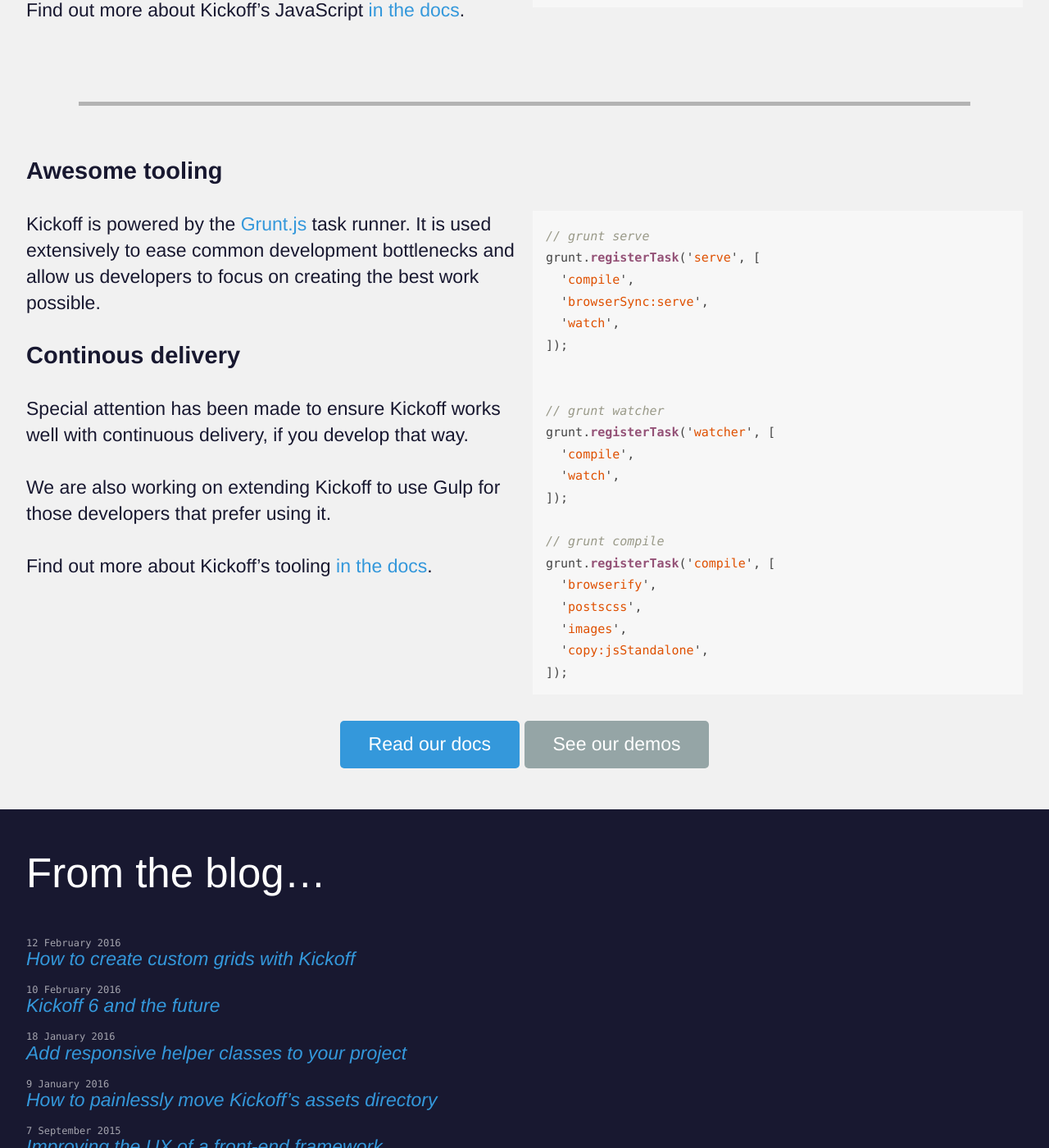
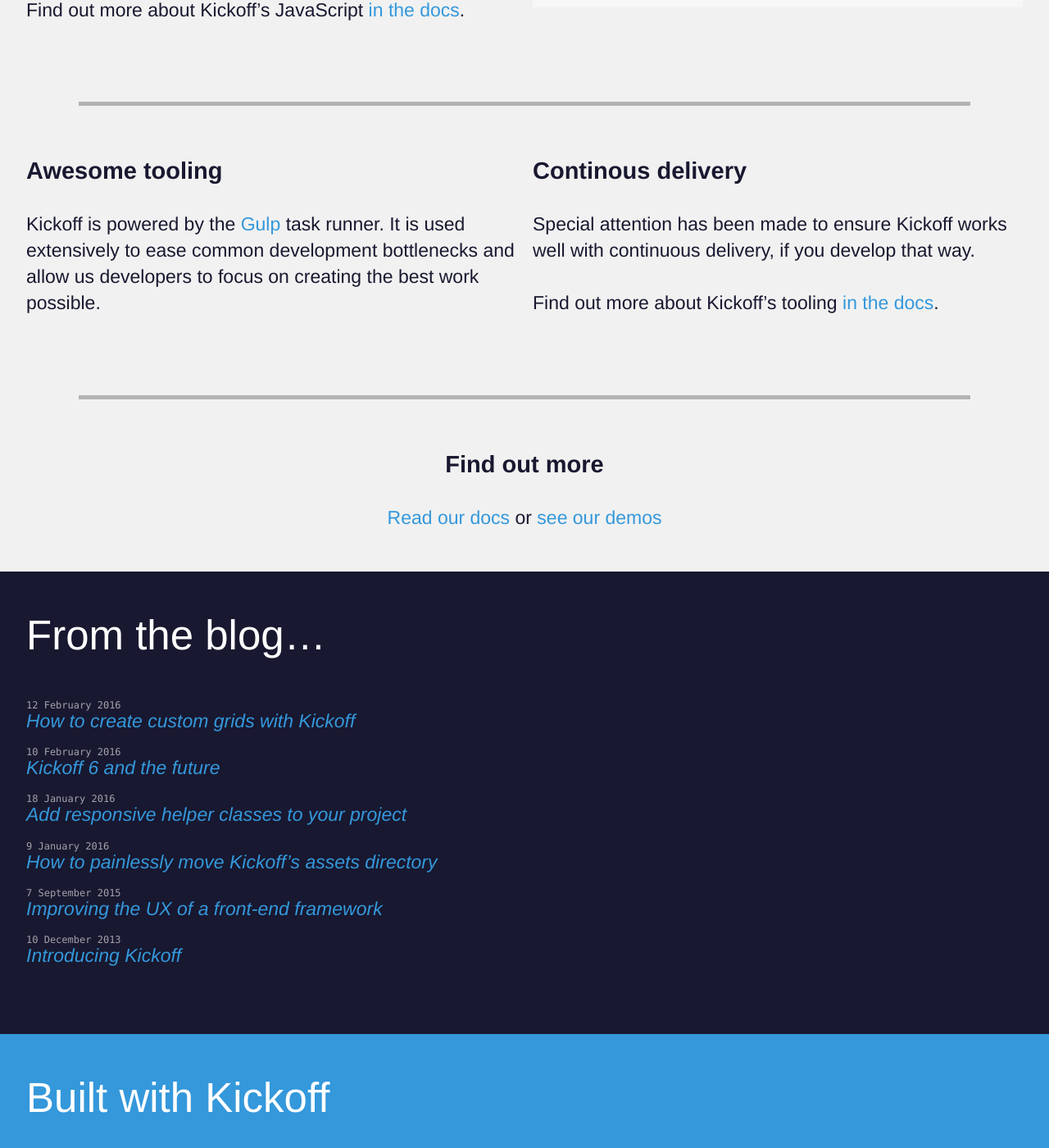
Before and after one commit to TryKickoff/trykickoff.github.io, a Jekyll site: the page built from index.html, in a window 1280 px wide and 1400 px high, scrolled down 2575 px. Shown: the whole window at 82% size. Built offline with Jekyll 4.4.1, drawn with Linux system fonts in a browser that asks for light colours; the list of posts is cut into pages by our own code; comment, search, counter and statistics services are not loaded; some of the changed text lies outside the part shown.

Commit message:
home page and docs updates

```diff
--- a/index.html
+++ b/index.html
@@ -22,7 +22,7 @@
 
 <section class="wideBoy wideBoy--bright get-started">
 	<div class="l-container">
-		<h2 class="wideBoy-title clearfix"><a href="http://yeoman.io" class="yo">Yeoman</a> Our <a href="https://github.com/trykickoff/generator-kickoff">Yeoman Generator</a> is the best way to get Kickoff each time you want to start a new project:</h2>
+		<h2 class="wideBoy-title wideBoy-title--icon clearfix"><a href="http://yeoman.io" class="yo">Yeoman</a> Our <a href="https://github.com/trykickoff/generator-kickoff">Yeoman Generator</a> is the best way to get Kickoff each time you want to start a new project:</h2>
 		<!-- <h2 class="wideBoy-title">To get started, simply clone the framework using&nbsp;Git:</h2> -->
 
 		<div class="g g--gutter g--stack">
@@ -34,7 +34,7 @@
 			</div>
 		</div>
 
-		<p class="l-mb0">or clone the git repo:</p>
+		<p class="l-mb0"><a href="/learn/yeoman.html">Find out more about the generator</a> or clone the git repo:</p>
 
 		<code class="code-lrg" data-before="git:">
 			git clone https://github.com/trykickoff/kickoff.git your-project-folder
@@ -107,7 +107,7 @@
 		<div class="g g--gutter g--stack">
 			<div class="g-col g-span6--mid">
 				<h3>Unopinionated Javascript</h3>
-				<p>Kickoff uses <a href="http://browserify.org">Browserify</a> to bundle javascript modules but beyond that, it does not prescribe a way for you to write your JS. We believe that writing JS in a modular way is the future.</p>
+				<p>Kickoff uses <a href="https://webpack.github.io/">Webpack</a> to bundle javascript modules but beyond that, it does not prescribe a way for you to write your JS. We believe that writing JS in a modular way is the future.</p>
 				<p>We also use <a href="https://babeljs.io/">Babel</a> to allow developers to write ES2015 JavaScript right now in their projects, while providing support for older browsers.</p>
 				<p>The code on the right is part of our starter Javascript file ;)</p>
 				<p>Find out more about Kickoff’s JavaScript <a href="/learn/js.html">in the docs</a>.</p>
@@ -136,44 +136,24 @@
 		<hr class="sectionSplitter">
 
 		<!-- section on Tooling -->
-		<h3>Awesome tooling</h3>
 		<div class="g g--gutter g--stack">
 			<div class="g-col g-span6--mid">
-				<p>Kickoff is powered by the <a href="http://gruntjs.com/">Grunt.js</a> task runner. It is used extensively to ease common development bottlenecks and allow us developers to focus on creating the best work possible.</p>
+				<h3>Awesome tooling</h3>
+				<p>Kickoff is powered by the <a href="http://gulpjs.com/">Gulp</a> task runner. It is used extensively to ease common development bottlenecks and allow us developers to focus on creating the best work possible.</p>
+			</div>
+			<div class="g-col g-span6--mid">
 				<h3>Continous delivery</h3>
 				<p>Special attention has been made to ensure Kickoff works well with continuous delivery, if you develop that way.</p>
-				<p>We are also working on extending Kickoff to use Gulp for those developers that prefer using it.</p>
-				<p>Find out more about Kickoff’s tooling <a href="/learn/grunt.html">in the docs</a>.</p>
-			</div>
-			<div class="g-col g-span6--mid">
-{% highlight js%}
-// grunt serve
-grunt.registerTask('serve', [
-	'compile',
-	'browserSync:serve',
-	'watch',
-]);
-
-
-// grunt watcher
-grunt.registerTask('watcher', [
-	'compile',
-	'watch',
-]);
-
-// grunt compile
-grunt.registerTask('compile', [
-	'browserify',
-	'postscss',
-	'images',
-	'copy:jsStandalone',
-]);
-{% endhighlight %}
+				<p>Find out more about Kickoff’s tooling <a href="/learn/tooling.html">in the docs</a>.</p>
 			</div>
 		</div>
 
+		<hr class="sectionSplitter">
+
 		<div class="text-center">
-			<a href="/learn" class="btn btn--primary">Read our docs</a> <a href="/demos" class="btn">See our demos</a>
+			<h3>Find out more</h3>
+			<a href="/learn" class="">Read our docs</a>
+			or <a href="/demos" class="">see our demos</a>
 		</div>
 
 	</div>
```
Also changed, not shown: assets/src/scss/_global.scss (+17 -6 lines), learn/js.md (+1 -1 lines).
